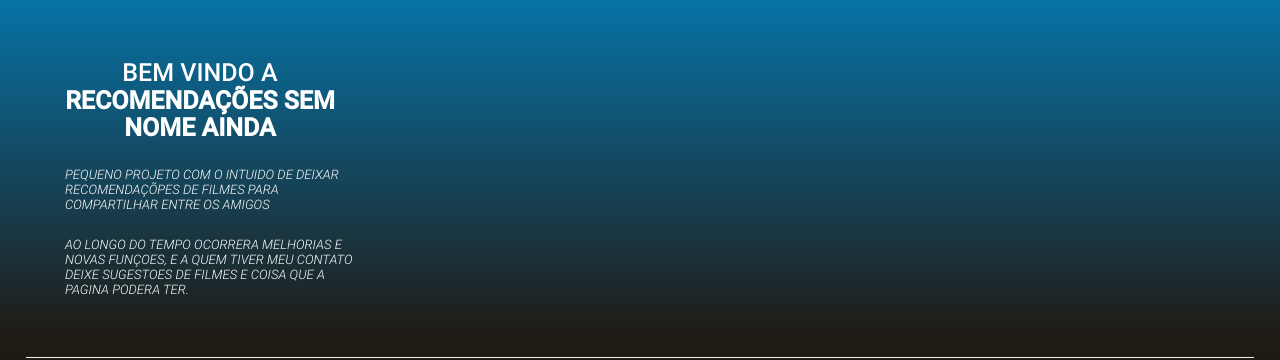
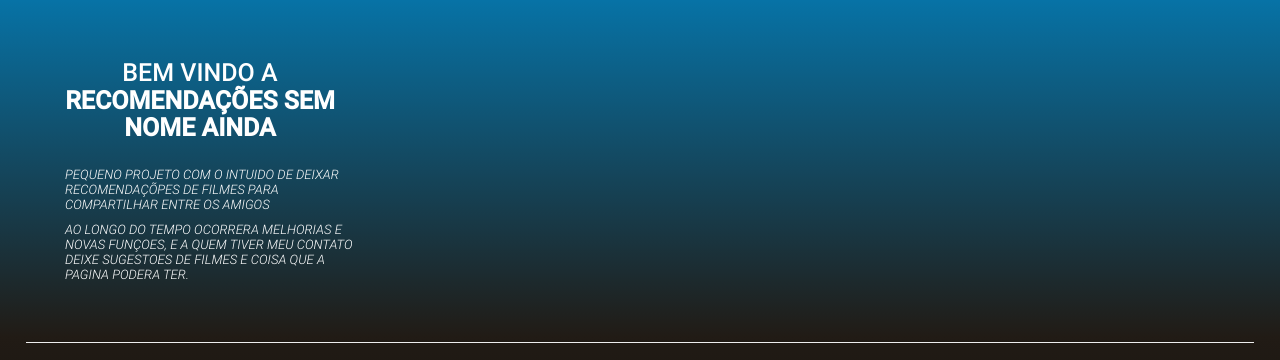
Before and after one commit to Andre-Axel/Projeto_Filmsland, a plain HTML site: page index.html in a window 1280 px wide. Shown: the part 63-423 px from the top of the page. Drawn offline with nearby package versions, Linux system fonts and the light colour scheme.

Commit message:
Pre Pull

```diff
--- a/index.html
+++ b/index.html
@@ -48,12 +48,14 @@
             <h1 class="page-title">
               BEM VINDO A <strong>RECOMENDAÇÕES SEM NOME AINDA</strong>
             </h1>
-            <p class="page-subtitle">
-              PEQUENO PROJETO COM O INTUIDO DE DEIXAR RECOMENDAÇÕPES DE FILMES PARA COMPARTILHAR ENTRE OS AMIGOS
-            </p>
-            <p class="page-subtitle">
-              AO LONGO DO TEMPO OCORRERA MELHORIAS E NOVAS FUNÇOES, E A QUEM TIVER MEU CONTATO DEIXE SUGESTOES DE FILMES E COISA QUE A PAGINA PODERA TER.
-            </p>
+            <div class="page-subtitle">
+              <p >
+                PEQUENO PROJETO COM O INTUIDO DE DEIXAR RECOMENDAÇÕPES DE FILMES PARA COMPARTILHAR ENTRE OS AMIGOS
+              </p>
+              <p >
+                AO LONGO DO TEMPO OCORRERA MELHORIAS E NOVAS FUNÇOES, E A QUEM TIVER MEU CONTATO DEIXE SUGESTOES DE FILMES E COISA QUE A PAGINA PODERA TER.
+              </p>
+            </div>
           </div>
 
           <hr id="plot">
```
